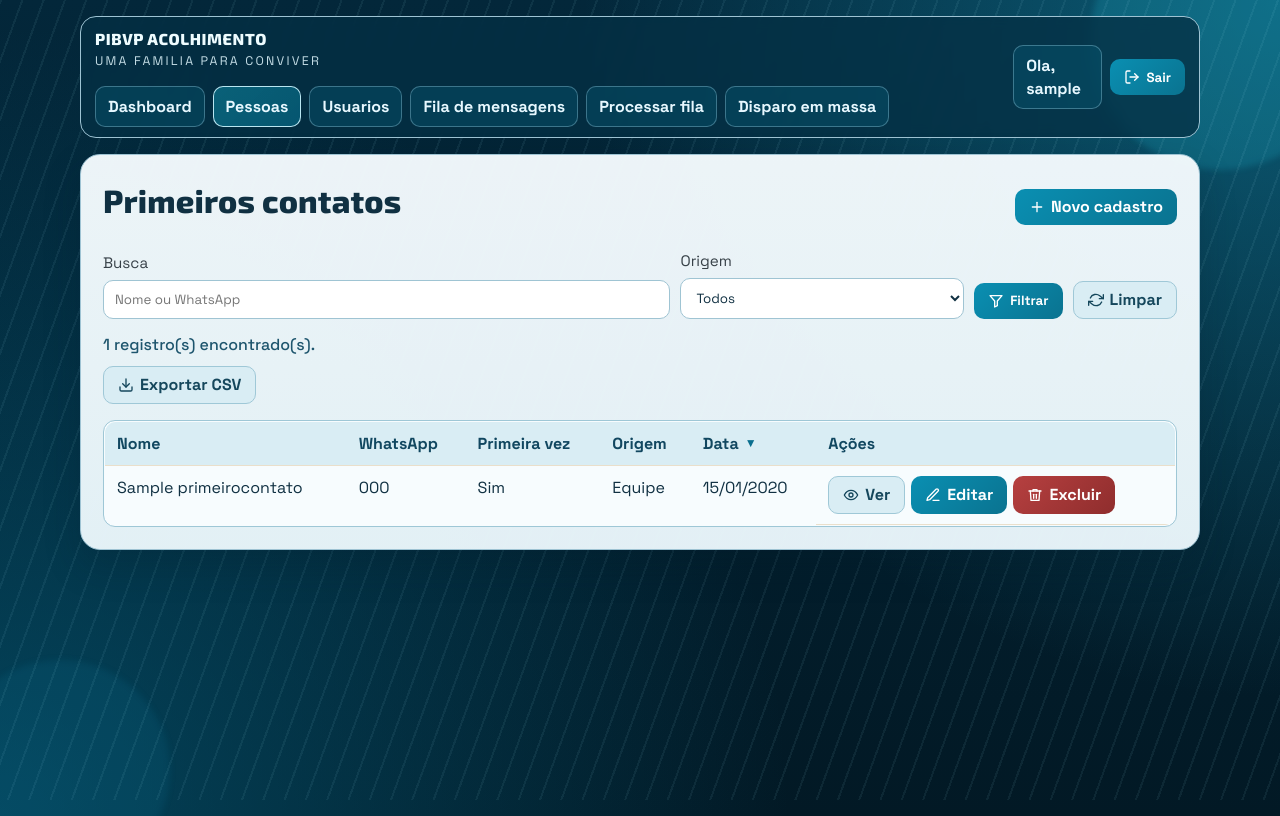
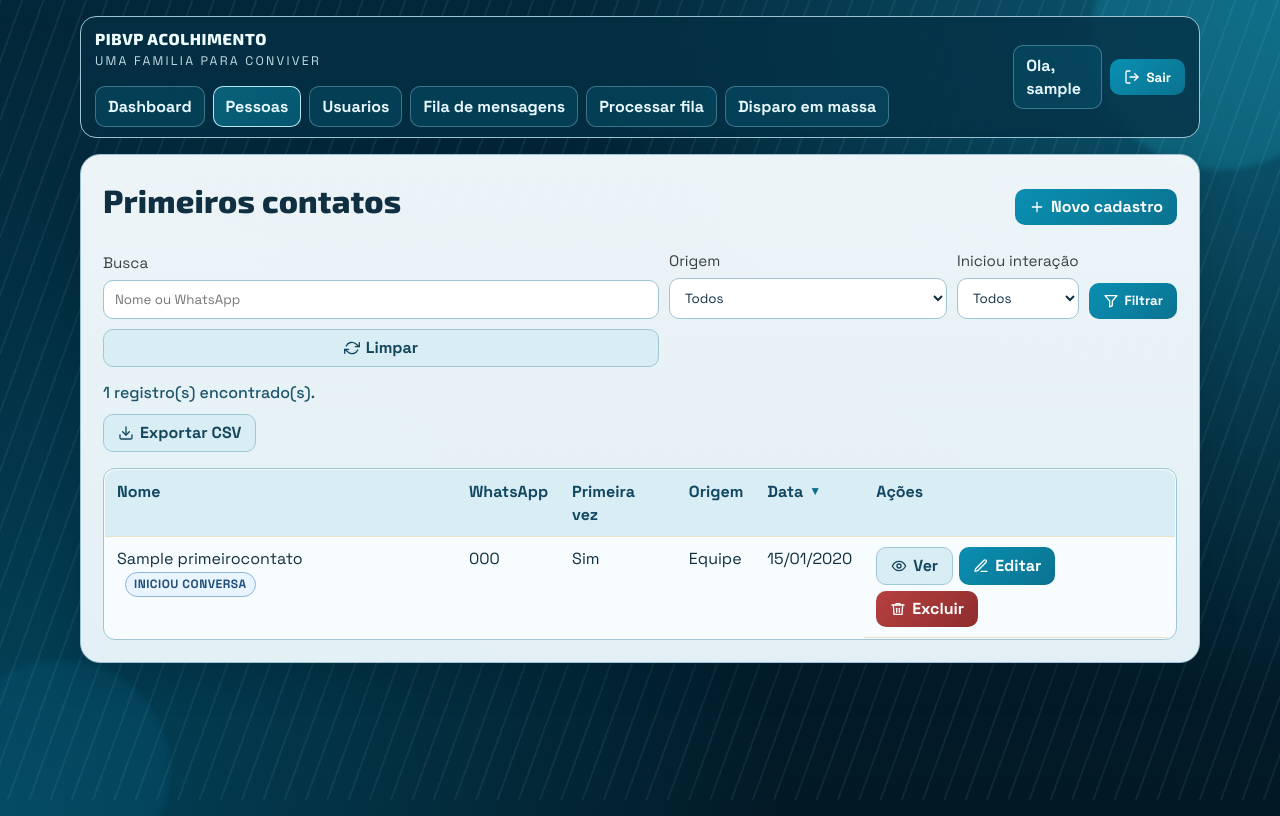
Before and after one commit to simoesjonatas/acolhimento_pibvp, a Django app: page /acolhimento/pessoas/ in a window 1280 px wide. Run offline with Django 4.2, Linux system fonts and the light colour scheme; a user stored in the database is signed in; tables that the repository leaves empty hold one stand-in row (values such as "Sample post"); data that the repository does not hold is empty.

Commit message:
feat: Adiciona campo 'iniciou_interacao' ao modelo PrimeiroContato e atualiza as interfaces para filtrar e exibir interações iniciadas

```diff
--- a/apps/acolhimento/models.py
+++ b/apps/acolhimento/models.py
@@ -56,6 +56,7 @@ class PrimeiroContato(models.Model):
 		choices=OrigemCadastroChoices.choices,
 		default=OrigemCadastroChoices.EQUIPE,
 	)
+	iniciou_interacao = models.BooleanField(default=False)
 	criado_por = models.ForeignKey(
 		settings.AUTH_USER_MODEL,
 		on_delete=models.SET_NULL,
--- a/apps/acolhimento/views.py
+++ b/apps/acolhimento/views.py
@@ -21,7 +21,7 @@ from django.views.generic import CreateView, DeleteView, DetailView, FormView, L
 
 from apps.acolhimento.fila_processor import processar_fila_mensagens
 from apps.acolhimento.forms import AutoCadastroPrimeiroContatoForm, DisparoMensagemMassaForm, EnfileirarMensagemForm, InteracaoAcolhimentoForm, PrimeiroContatoForm
-from apps.acolhimento.models import ExecucaoProcessamentoFila, MensagemContato, PrimeiroContato
+from apps.acolhimento.models import ExecucaoProcessamentoFila, InteracaoAcolhimento, MensagemContato, PrimeiroContato
 
 
 class MensagensPermissaoMixin(UserPassesTestMixin):
@@ -54,6 +54,7 @@ class PrimeiroContatoQuerysetMixin:
 	def get_filtered_queryset(self, queryset):
 		busca = self.request.GET.get('q', '').strip()
 		origem = self.request.GET.get('origem', '').strip()
+		iniciou_interacao = self.request.GET.get('iniciou_interacao', '').strip()
 		sort_coluna, direcao = self.get_sort_state()
 
 		if busca:
@@ -66,6 +67,11 @@ class PrimeiroContatoQuerysetMixin:
 
 		if origem:
 			queryset = queryset.filter(origem_cadastro=origem)
+
+		if iniciou_interacao == 'sim':
+			queryset = queryset.filter(iniciou_interacao=True)
+		elif iniciou_interacao == 'nao':
+			queryset = queryset.filter(iniciou_interacao=False)
 
 		ordering = self.sort_map.get(sort_coluna, 'data_primeiro_contato')
 		if direcao == 'desc':
@@ -117,6 +123,7 @@ class PrimeiroContatoListView(LoginRequiredMixin, PrimeiroContatoQuerysetMixin,
 
 		context['busca'] = self.request.GET.get('q', '').strip()
 		context['origem_atual'] = self.request.GET.get('origem', '').strip()
+		context['iniciou_interacao_atual'] = self.request.GET.get('iniciou_interacao', '').strip()
 		context['origem_choices'] = PrimeiroContato.OrigemCadastroChoices.choices
 		context['sort_coluna_atual'] = sort_coluna_atual
 		context['sort_direcao_atual'] = sort_direcao_atual
@@ -722,6 +729,29 @@ def _find_pessoa_by_phone(raw_number: str):
 	return None
 
 
+def _phone_for_cadastro(raw_number: str) -> str:
+	candidates = sorted(_build_phone_candidates(raw_number), key=lambda item: (len(item), item), reverse=True)
+
+	for candidate in candidates:
+		if len(candidate) in (10, 11) and not candidate.startswith('55'):
+			return candidate
+
+	for candidate in candidates:
+		if len(candidate) in (12, 13) and candidate.startswith('55'):
+			return candidate[2:]
+
+	digits = _only_digits(raw_number)
+	if len(digits) in (12, 13) and digits.startswith('55'):
+		return digits[2:]
+	return digits
+
+
+def _build_auto_nome_from_phone(raw_number: str) -> str:
+	digits = _only_digits(raw_number)
+	suffix = digits[-4:] if len(digits) >= 4 else digits
+	return f'Contato WhatsApp {suffix}'.strip()
+
+
 @method_decorator(csrf_exempt, name='dispatch')
 class TwilioInboundWebhookView(View):
 	def post(self, request, *args, **kwargs):
@@ -738,10 +768,26 @@ class TwilioInboundWebhookView(View):
 			return JsonResponse({'detail': 'From ausente no webhook.'}, status=400)
 
 		pessoa = _find_pessoa_by_phone(from_number)
+		agora = timezone.now()
 		if not pessoa:
-			return JsonResponse({'detail': 'Numero nao vinculado a pessoa cadastrada.'}, status=200)
+			pessoa = PrimeiroContato.objects.create(
+				nome=_build_auto_nome_from_phone(from_number),
+				telefone_whatsapp=_phone_for_cadastro(from_number),
+				primeira_vez=True,
+				como_conheceu=PrimeiroContato.ComoConheceuChoices.OUTRO,
+				o_que_busca=PrimeiroContato.OQueBuscaChoices.PARTICIPAR_DE_ALGO,
+				origem_cadastro=PrimeiroContato.OrigemCadastroChoices.AUTO_CADASTRO,
+				iniciou_interacao=True,
+				status=PrimeiroContato.StatusAcolhimento.PRIMEIRO_CONTATO,
+				observacoes='Pre-cadastro criado automaticamente via webhook do WhatsApp.',
+			)
+			InteracaoAcolhimento.objects.create(
+				pessoa=pessoa,
+				tipo=InteracaoAcolhimento.TipoInteracao.RESPOSTA_RECEBIDA,
+				descricao='Pessoa iniciou a interacao enviando mensagem no WhatsApp.',
+				data_interacao=agora.date(),
+			)
 
-		agora = timezone.now()
 		conteudo = body or '(mensagem sem texto)'
 
 		MensagemContato.objects.create(
--- a/static/css/pages.css
+++ b/static/css/pages.css
@@ -161,6 +161,21 @@
     letter-spacing: 0.04em;
 }
 
+.iniciou-badge {
+    display: inline-flex;
+    align-items: center;
+    margin-left: 8px;
+    padding: 3px 8px;
+    border-radius: 999px;
+    background: #e8f4ff;
+    color: #1f4f7a;
+    border: 1px solid #8db5d8;
+    font-size: 0.75rem;
+    font-weight: 700;
+    text-transform: uppercase;
+    letter-spacing: 0.04em;
+}
+
 .dashboard-hero h1 {
     font-size: clamp(1.5rem, 4vw, 2.35rem);
     color: #0b5872;
--- a/templates/pessoa_detail.html
+++ b/templates/pessoa_detail.html
@@ -6,6 +6,9 @@
 <h1>Detalhes do primeiro contato</h1>
 {% if tem_novo_retorno %}
 <p><span class="retorno-badge">Novo retorno pendente da pessoa</span></p>
+{% endif %}
+{% if pessoa.iniciou_interacao %}
+<p><span class="iniciou-badge">Pessoa iniciou a conversa no WhatsApp</span></p>
 {% endif %}
 
 <table>
--- a/templates/pessoas.html
+++ b/templates/pessoas.html
@@ -23,6 +23,14 @@
             {% for valor, rotulo in origem_choices %}
             <option value="{{ valor }}" {% if origem_atual == valor %}selected{% endif %}>{{ rotulo }}</option>
             {% endfor %}
+        </select>
+    </div>
+    <div>
+        <label for="iniciou_interacao">Iniciou interação</label>
+        <select id="iniciou_interacao" name="iniciou_interacao">
+            <option value="">Todos</option>
+            <option value="sim" {% if iniciou_interacao_atual == 'sim' %}selected{% endif %}>Sim</option>
+            <option value="nao" {% if iniciou_interacao_atual == 'nao' %}selected{% endif %}>Nao</option>
         </select>
     </div>
     <button type="submit">
@@ -79,6 +87,9 @@
                 {{ pessoa.nome }}
                 {% if pessoa.has_novo_retorno %}
                 <span class="retorno-badge">Novo retorno</span>
+                {% endif %}
+                {% if pessoa.iniciou_interacao %}
+                <span class="iniciou-badge">Iniciou conversa</span>
                 {% endif %}
             </td>
             <td>{{ pessoa.telefone_whatsapp }}</td>
```
Also changed, not shown: apps/acolhimento/migrations/0011_primeirocontato_iniciou_interacao.py (added).
